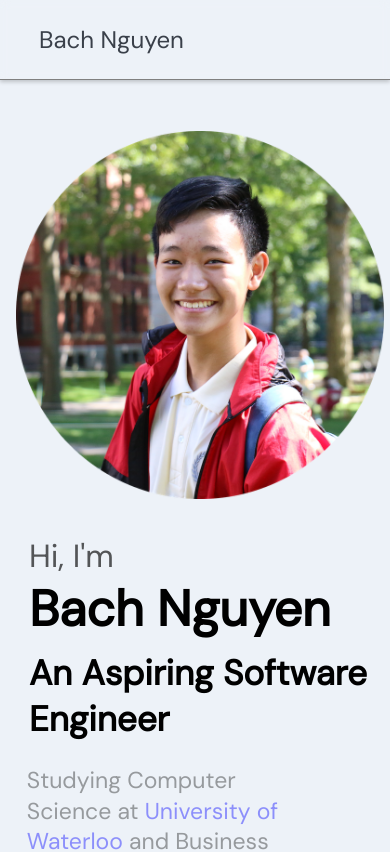
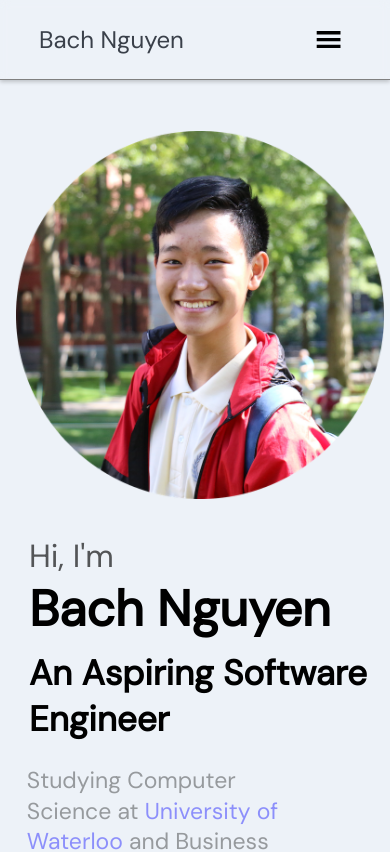
Before and after one commit to BachNguyenT/PersonalPortfolioWebsite, a React (Create React App) app: page / in a window 390 px wide. Shown: the top 852 px of the page. Built offline with nearby package versions, Linux system fonts and the light colour scheme.

Commit message:
Disappearing Burger & react-scroll bug fixed

```diff
--- a/src/Components/NavBar/NavBar.js
+++ b/src/Components/NavBar/NavBar.js
@@ -9,8 +9,7 @@ import { IoMdClose } from "react-icons/io";
 const NavBar = ({ handleClick }) => {
   const [isOpen, setIsOpen] = useState(false);
   const [isHovered, setIsHovered] = useState(false);
-
-  const [isMobileWidth, setIsMobileWidth] = useState();
+  const [isMobileWidth, setIsMobileWidth] = useState(false);
 
   useEffect(() => {
     AOS.init();
@@ -26,6 +25,14 @@ const NavBar = ({ handleClick }) => {
   const elementStyle = {
     transform: isHovered ? "scale(1.2)" : "scale(1)",
   };
+
+  useEffect(() => {
+    if (window.innerWidth < 800) {
+      setIsMobileWidth(true);
+    } else {
+      setIsMobileWidth(false);
+    }
+  }, []);
 
   useEffect(() => {
     const handleWindowResize = () => {
--- a/src/Components/NavBar/NavBar.scss
+++ b/src/Components/NavBar/NavBar.scss
@@ -71,10 +71,11 @@
       display: flex;
       flex-direction: column;
       row-gap: 2rem;
+      cursor: pointer;
     }
 
     &__Close {
-
+      cursor: pointer;
     }
   }
 }
```
